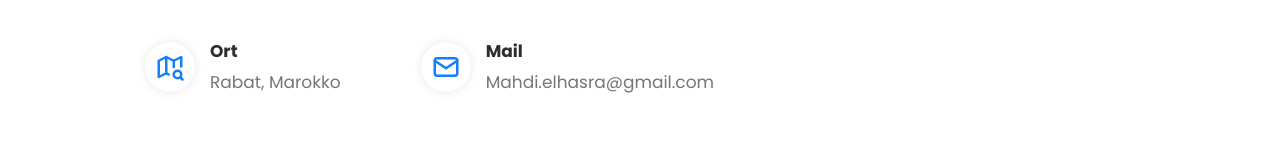
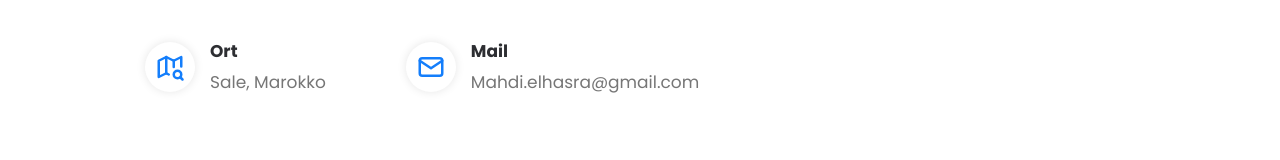
Before and after one commit to MahdiELHasra/Mahdi-EL-Hasra-de, a React (Vite) app: page / in a window 1280 px wide. Shown: the part 3232-3392 px from the top of the page. Built offline with nearby package versions, Linux system fonts and the light colour scheme.

Commit message:
Quick Fix

```diff
--- a/src/components/AboutMe.jsx
+++ b/src/components/AboutMe.jsx
@@ -18,7 +18,7 @@ function AboutMe() {
             <div className="text-side">
               <h3>Über mich</h3>
               <h4 className="font-bold">
-                angehender entwickler <br /> ansässig in Sale, Marokko 📍
+                Angehender Entwickler <br /> ansässig in Sale, Marokko 📍
               </h4>
               <p>
                 <b>
--- a/src/components/Contact.jsx
+++ b/src/components/Contact.jsx
@@ -19,7 +19,7 @@ function Contact() {
                 </span>
                 <div className="contact__info">
                   <h3 className="font-bold">Ort</h3>
-                  <p>Rabat, Marokko</p>
+                  <p>Sale, Marokko</p>
                 </div>
               </div>
 
```
